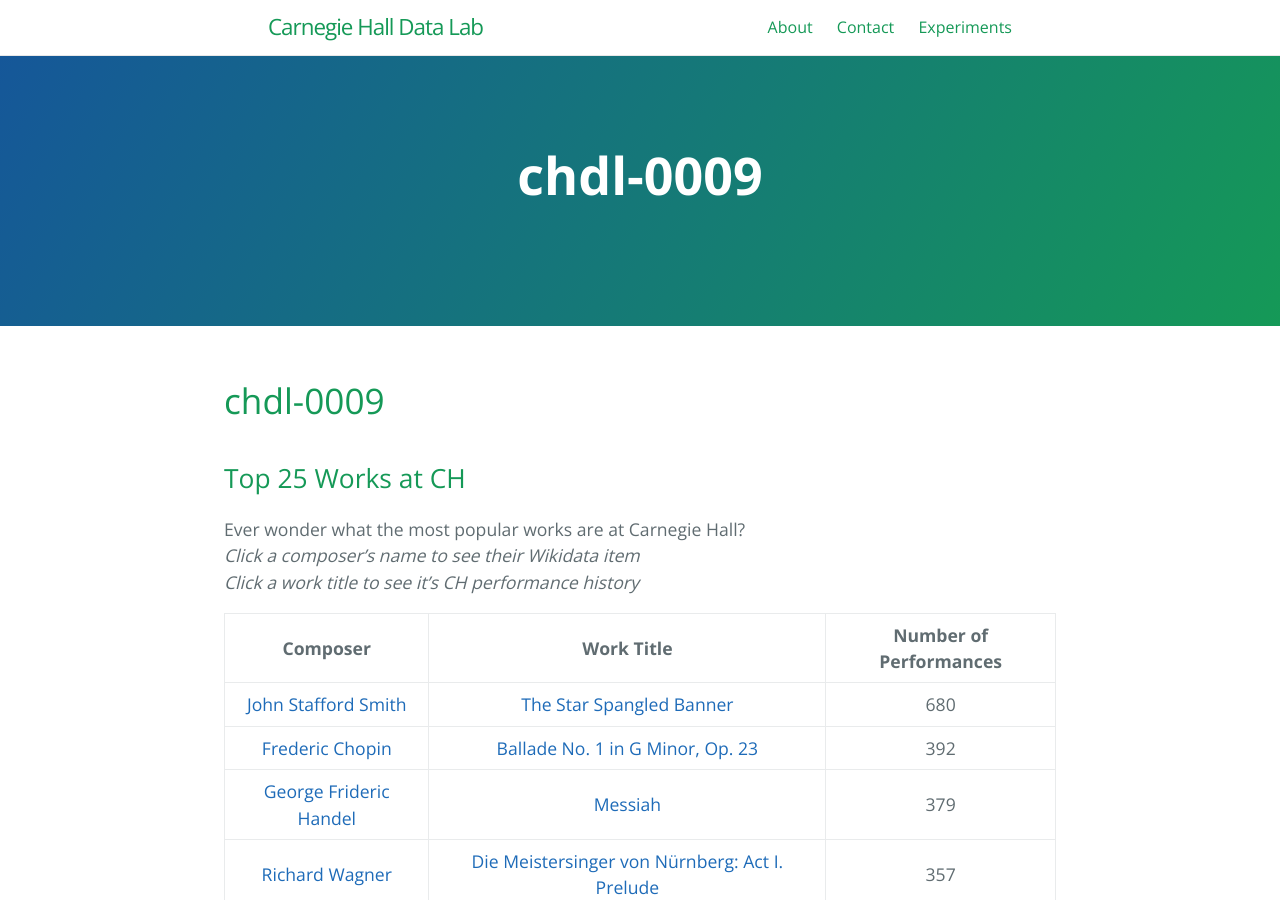
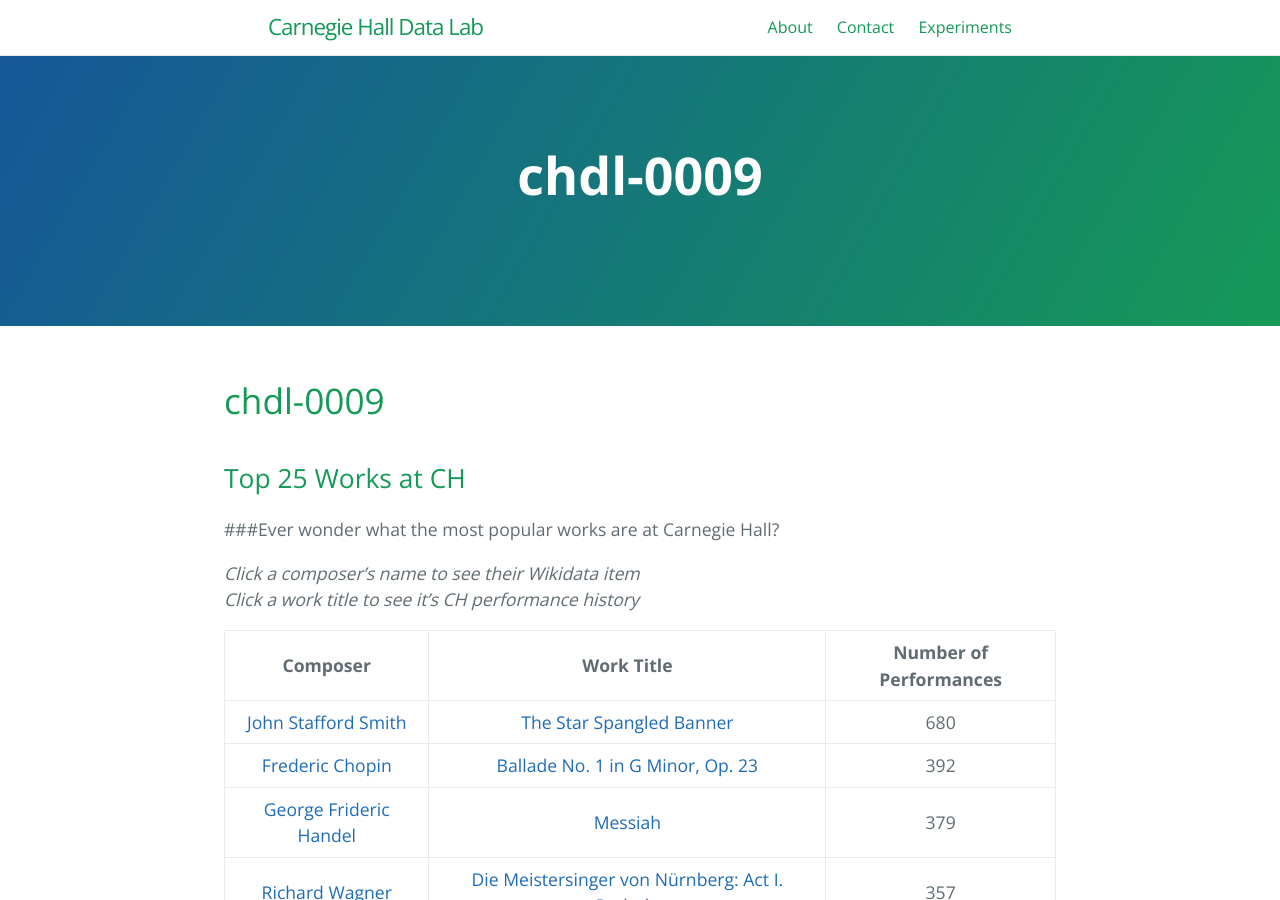
Before and after one commit to CarnegieHall/datalab, a Jekyll site: the page built from experiments/chdl-0009.md, in a window 1280 px wide and 900 px high. Built offline with Jekyll 4.4.1, drawn with Linux system fonts in a browser that asks for light colours; our own code applies the rules of GitHub Pages for plain Markdown files.

```diff
--- a/experiments/chdl-0009.md
+++ b/experiments/chdl-0009.md
@@ -1,9 +1,12 @@
 # chdl-0009
 
 ## Top 25 Works at CH
-Ever wonder what the most popular works are at Carnegie Hall?
+###Ever wonder what the most popular works are at Carnegie Hall?
+
+
 *Click a composer's name to see their Wikidata item*<br>
 *Click a work title to see it's CH performance history*
+
 
 | **Composer**  | **Work Title**  | **Number of Performances**  |
 |:---:|:---:|:---:|
```
